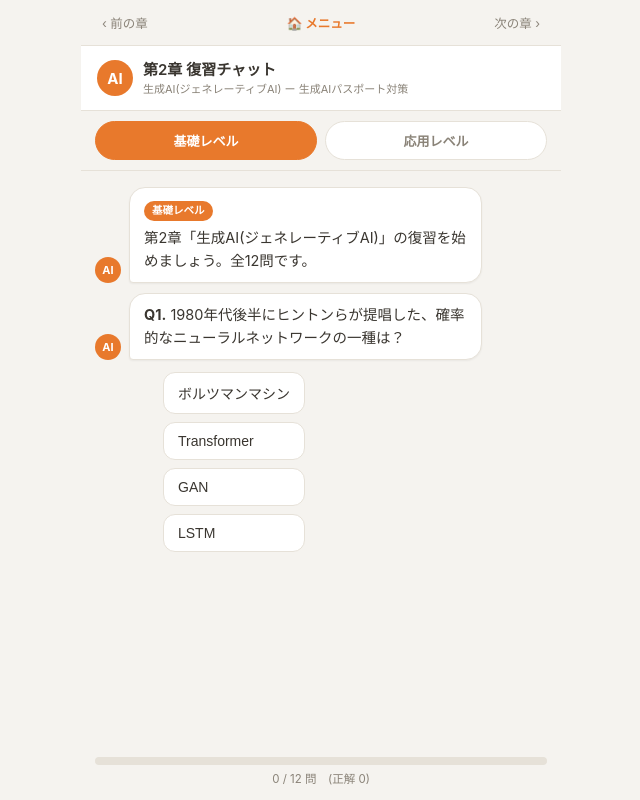
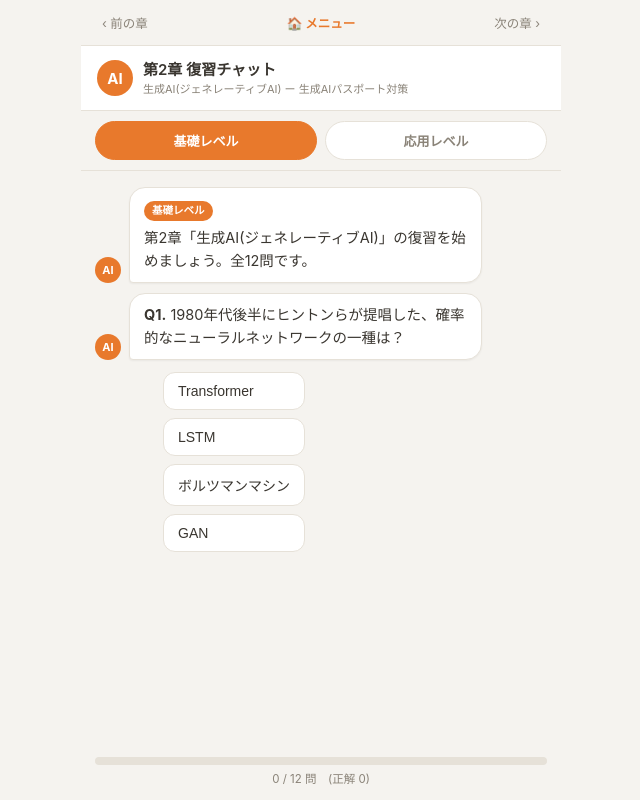
Before and after one commit to masumoto73-cmd/ai-passport-quiz, a plain HTML site: page chapter2.html in a window 1280 px wide. Shown: the whole page, without its empty margins (319-959 px from the left). Drawn offline with Linux system fonts and the light colour scheme.

Commit message:
Add files via upload

```diff
--- a/chapter2.html
+++ b/chapter2.html
@@ -252,55 +252,55 @@
 <script>
 const QUESTIONS = {
   basic: [
-    {q:"1980年代後半にヒントンらが提唱した、確率的なニューラルネットワークの一種は？", choices:["ボルツマンマシン","Transformer","GAN","LSTM"], answer:0,
+    {q:"1980年代後半にヒントンらが提唱した、確率的なニューラルネットワークの一種は？", choices:["Transformer","LSTM","ボルツマンマシン","GAN"], answer:2,
      explain:"ボルツマンマシンは実数を使った多層学習を可能にし、AI学習研究に活気を戻しました。"},
-    {q:"CNN(畳み込みニューラルネットワーク)が特に得意とする分野は？", choices:["画像認識・画像処理","音声合成のみ","表計算","翻訳のみ"], answer:0,
+    {q:"CNN(畳み込みニューラルネットワーク)が特に得意とする分野は？", choices:["画像認識・画像処理","音声合成のみ","翻訳のみ","表計算"], answer:0,
      explain:"CNNは画像の一部分(局所的な範囲)を見て処理する「畳み込み」により、画像認識で高い性能を発揮します。"},
-    {q:"VAE(変分自己符号化器)を構成する2つの主要な部分は？", choices:["エンコーダとデコーダ","生成器と識別器","入力層と出力層","過去と未来"], answer:0,
+    {q:"VAE(変分自己符号化器)を構成する2つの主要な部分は？", choices:["エンコーダとデコーダ","入力層と出力層","過去と未来","生成器と識別器"], answer:0,
      explain:"VAEはエンコーダ(データを潜在ベクトルに変換)とデコーダ(元データに近いものを生成)から構成されます。"},
-    {q:"GAN(敵対的生成ネットワーク)を構成する2つのネットワークは？", choices:["生成器と識別器","エンコーダとデコーダ","入力層と隠れ層","RNNとLSTM"], answer:0,
+    {q:"GAN(敵対的生成ネットワーク)を構成する2つのネットワークは？", choices:["エンコーダとデコーダ","RNNとLSTM","入力層と隠れ層","生成器と識別器"], answer:3,
      explain:"GANは生成器(データを生成)と識別器(本物か偽物かを見分ける)が競い合うことで学習します。"},
-    {q:"時系列データの処理に適した、過去の情報を記憶しながら処理するモデルは？", choices:["RNN","CNN","VAE","GAN"], answer:0,
+    {q:"時系列データの処理に適した、過去の情報を記憶しながら処理するモデルは？", choices:["RNN","GAN","VAE","CNN"], answer:0,
      explain:"RNN(回帰型ニューラルネットワーク)は前の時刻の情報を次の処理に利用でき、時系列データに適しています。"},
-    {q:"2017年に「Attention Is All You Need」という論文で発表され、自己注意力を採用したモデルは？", choices:["Transformer","BERT","GPT-1","LSTM"], answer:0,
+    {q:"2017年に「Attention Is All You Need」という論文で発表され、自己注意力を採用したモデルは？", choices:["BERT","LSTM","GPT-1","Transformer"], answer:3,
      explain:"TransformerはGoogleの研究者らが発表し、データの順番に依存せず全要素を一度に処理できる特性を持ちます。"},
-    {q:"2022年11月にリリースされ、2か月でアクティブユーザー1億人を超えた対話型AIは？", choices:["ChatGPT","BERT","Gemini","Copilot"], answer:0,
+    {q:"2022年11月にリリースされ、2か月でアクティブユーザー1億人を超えた対話型AIは？", choices:["Gemini","BERT","ChatGPT","Copilot"], answer:2,
      explain:"ChatGPTはGPT-3.5を対話向けにファインチューニングしたサービスで、「AIの民主化」を進めたと評価されました。"},
-    {q:"AIが意味のない不正確な情報を堂々と生成してしまう現象を何と呼ぶ？", choices:["ハルシネーション","シンギュラリティ","ファインチューニング","アライメント"], answer:0,
+    {q:"AIが意味のない不正確な情報を堂々と生成してしまう現象を何と呼ぶ？", choices:["シンギュラリティ","ファインチューニング","アライメント","ハルシネーション"], answer:3,
      explain:"ハルシネーション(幻覚)は、AI用語で不正確な情報をもっともらしく生成してしまう現象を指します。"},
-    {q:"テキスト・画像・音声など異なる種類のデータを同時に処理できるAI技術を何と呼ぶ？", choices:["マルチモーダル","シングルモーダル","ファインチューニング","アテンション"], answer:0,
+    {q:"テキスト・画像・音声など異なる種類のデータを同時に処理できるAI技術を何と呼ぶ？", choices:["シングルモーダル","アテンション","ファインチューニング","マルチモーダル"], answer:3,
      explain:"マルチモーダルは、GPT-4以降で実現された、複数種類のデータを同時に処理できる技術です。"},
-    {q:"Anthropic社が開発する生成AIファミリーは？", choices:["Claude","Gemini","Copilot","Sora"], answer:0,
+    {q:"Anthropic社が開発する生成AIファミリーは？", choices:["Gemini","Claude","Sora","Copilot"], answer:1,
      explain:"Claudeは安全性を最優先に掲げるAnthropic社が開発し、Haiku・Sonnet・Opusという階層構成を持ちます。"},
-    {q:"Googleの研究開発部門が提供する生成AIファミリーは？", choices:["Gemini","Claude","Copilot","GPT"], answer:0,
+    {q:"Googleの研究開発部門が提供する生成AIファミリーは？", choices:["Copilot","Gemini","GPT","Claude"], answer:1,
      explain:"GeminiはGoogle DeepMindが設計・提供し、マルチモーダル設計とreasoning機構が特徴です。"},
-    {q:"Microsoftが展開する生成AI群を統一するブランド名は？", choices:["Copilot","Gemini","Claude","Watson"], answer:0,
+    {q:"Microsoftが展開する生成AI群を統一するブランド名は？", choices:["Gemini","Watson","Copilot","Claude"], answer:2,
      explain:"CopilotはMicrosoftの生成AIブランドで、Word、Excel、Outlook、Teamsなどに組み込まれています。"},
   ],
   advanced: [
-    {q:"ボルツマンマシンを改良し、ネットワークを入力部分と推定部分に分けたモデルは？", choices:["制約付きボルツマンマシン","Transformer","LSTM","VAE"], answer:0,
+    {q:"ボルツマンマシンを改良し、ネットワークを入力部分と推定部分に分けたモデルは？", choices:["Transformer","制約付きボルツマンマシン","LSTM","VAE"], answer:1,
      explain:"制約付きボルツマンマシン(1986年)は学習が収束しやすく、教師なし学習も可能にしました。"},
-    {q:"RNNの長いシーケンスデータ処理での弱点(勾配消失・勾配爆発)を改良したモデルは？", choices:["LSTM","CNN","GAN","VAE"], answer:0,
+    {q:"RNNの長いシーケンスデータ処理での弱点(勾配消失・勾配爆発)を改良したモデルは？", choices:["GAN","CNN","LSTM","VAE"], answer:2,
      explain:"LSTM(長・短期記憶)は1997年に提唱され、より長い時間の依存関係を学習できるよう改良されました。"},
-    {q:"BERTが採用した、ランダムに選んだ単語を隠して予測させる仕組みは？", choices:["Masked Language Model(MLM)","Next Sentence Prediction(NSP)のみ","Zero-Shot","RLHF"], answer:0,
+    {q:"BERTが採用した、ランダムに選んだ単語を隠して予測させる仕組みは？", choices:["RLHF","Next Sentence Prediction(NSP)のみ","Masked Language Model(MLM)","Zero-Shot"], answer:2,
      explain:"MLMは単語をマスクして前後の文脈全体から予測させることで、BERTの双方向性を実現しています。"},
-    {q:"BERTの約10倍のデータ量で訓練された、Facebook AIによる改良モデルは？", choices:["RoBERTa","ALBERT","GPT-2","T5"], answer:0,
+    {q:"BERTの約10倍のデータ量で訓練された、Facebook AIによる改良モデルは？", choices:["T5","ALBERT","GPT-2","RoBERTa"], answer:3,
      explain:"RoBERTaは2019年にFacebook AIが発表し、より多くのデータと時間で訓練することで性能を向上させました。"},
-    {q:"人間のフィードバックを元にモデルの出力を人間の意図に合わせる仕組みは？", choices:["RLHF(人間のフィードバックからの強化学習)","MLM","NSP","CNN"], answer:0,
+    {q:"人間のフィードバックを元にモデルの出力を人間の意図に合わせる仕組みは？", choices:["RLHF(人間のフィードバックからの強化学習)","NSP","MLM","CNN"], answer:0,
      explain:"RLHFはInstructGPTやGPT-3.5で採用され、人間にとって好ましい回答をモデルが学習する仕組みです。"},
-    {q:"GPT-4oの「o」が意味するものは？", choices:["omni(全ての)","open(開かれた)","optimal(最適な)","original(独自の)"], answer:0,
+    {q:"GPT-4oの「o」が意味するものは？", choices:["original(独自の)","open(開かれた)","optimal(最適な)","omni(全ての)"], answer:3,
      explain:"GPT-4oの「o」はomni(全ての)を意味し、テキスト・画像・音声を統合的に処理できることを表します。"},
-    {q:"「答えを返す前にじっくり考える」ことを設計思想に据えた推論モデルシリーズの第1弾は？", choices:["GPT-o1","GPT-4","GPT-3.5","GPT-4o"], answer:0,
+    {q:"「答えを返す前にじっくり考える」ことを設計思想に据えた推論モデルシリーズの第1弾は？", choices:["GPT-o1","GPT-3.5","GPT-4","GPT-4o"], answer:0,
      explain:"GPT-o1はOpenAIが2024年に発表した推論(リーズニング)モデルシリーズの第1弾です。"},
-    {q:"OpenAIが提供する、テキストや画像から動画を生成できるAIは？", choices:["Sora","Operator","Codex","GPTs"], answer:0,
+    {q:"OpenAIが提供する、テキストや画像から動画を生成できるAIは？", choices:["GPTs","Operator","Codex","Sora"], answer:3,
      explain:"Soraは最大1080p・最長20秒の動画を生成でき、拡散モデルを採用したtransformerアーキテクチャです。"},
-    {q:"ブラウザ操作に特化し、フォーム入力や商品購入などを自動化するOpenAIのAIエージェントは？", choices:["Operator","Codex","Sora","GPTs"], answer:0,
+    {q:"ブラウザ操作に特化し、フォーム入力や商品購入などを自動化するOpenAIのAIエージェントは？", choices:["GPTs","Codex","Operator","Sora"], answer:2,
      explain:"Operatorは2025年1月に公開され、仮想ブラウザを起動して画面を解析しながら操作を自動実行します。"},
-    {q:"Claudeの3層構成(Haiku・Sonnet・Opus)のうち、複雑な推論を担う最上位モデルは？", choices:["Opus","Haiku","Sonnet","Nano"], answer:0,
+    {q:"Claudeの3層構成(Haiku・Sonnet・Opus)のうち、複雑な推論を担う最上位モデルは？", choices:["Sonnet","Opus","Haiku","Nano"], answer:1,
      explain:"Opusは複雑な推論を担う最上位モデルで、Haikuは超高速・低コスト、Sonnetは速度と能力のバランス型です。"},
-    {q:"スマートフォン向けに数十億パラメータ規模に圧縮されたGeminiのモデルは？", choices:["Gemini Nano","Gemini 2.5 Pro","Gemini 2.5 Flash","Gemini 1.5 Pro"], answer:0,
+    {q:"スマートフォン向けに数十億パラメータ規模に圧縮されたGeminiのモデルは？", choices:["Gemini 2.5 Pro","Gemini 1.5 Pro","Gemini 2.5 Flash","Gemini Nano"], answer:3,
      explain:"Gemini NanoはAndroidのAICoreを通じて、オフライン・プライバシー重視の生成AI体験を実現します。"},
-    {q:"Transformerの特徴のうち、単語の順序情報をモデルに取り込む仕組みは？", choices:["位置エンコーディング","Attention Mechanism","エンコーダ・デコーダ","並行処理"], answer:0,
+    {q:"Transformerの特徴のうち、単語の順序情報をモデルに取り込む仕組みは？", choices:["位置エンコーディング","並行処理","エンコーダ・デコーダ","Attention Mechanism"], answer:0,
      explain:"位置エンコーディングは、シーケンス中の単語の位置情報を取り込み、単語の順序情報を保持する仕組みです。"},
   ]
 };
```
